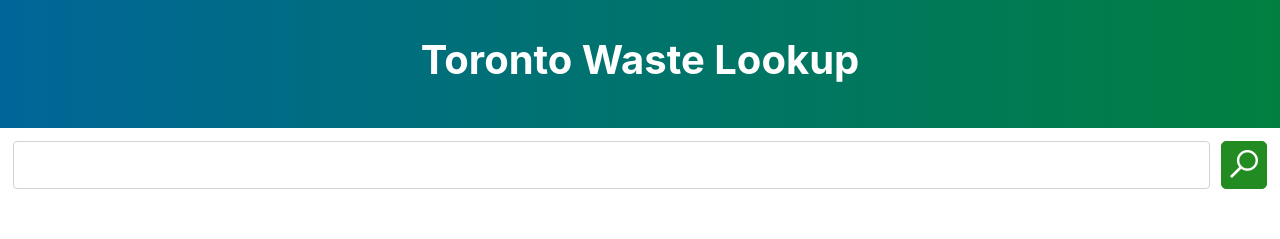
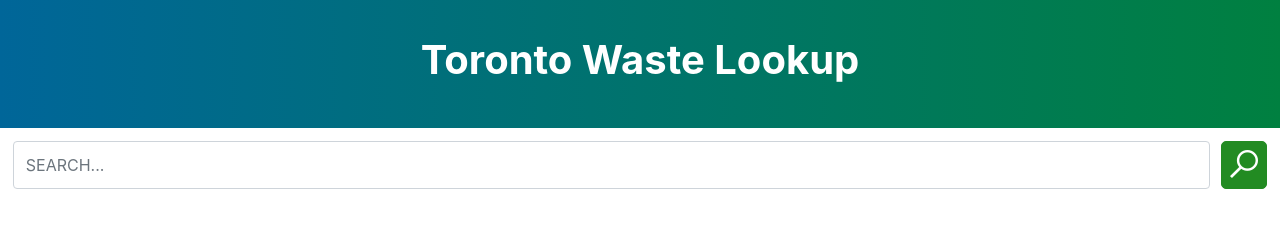
Before and after one commit to ktoroshchin/toronto-waste-wizard, a React (Create React App) app in the folder client/: page / in a window 1280 px wide. Shown: the top 239 px of the page. Built offline with nearby package versions, Linux system fonts and the light colour scheme.

Commit message:
Deployed

```diff
--- a/client/src/components/Search.js
+++ b/client/src/components/Search.js
@@ -87,8 +87,8 @@ class Search extends Component {
       <div className="main-container">
         <div className="row search-bar">
           <form onSubmit={this.searchData} className="form">
-            <input  onKeyDown={this.handleDeleteSearch} onChange={this.handleInput} className="form-control input" type="search" name="requestData" aria-label="Search"/>
-            <button className="search-button" type="submit"><i class="fab fa-sistrix fa-2x" data-fa-transform="rotate-180"></i></button>
+            <input  onKeyDown={this.handleDeleteSearch} onChange={this.handleInput} className="form-control input" type="search" name="requestData" placeholder="SEARCH..." aria-label="Search"/>
+            <button className="search-button" type="submit"><i className="fab fa-sistrix fa-2x" data-fa-transform="rotate-180"></i></button>
           </form>
         </div>
         <div className="search-results-row">
```
Also changed, not shown: 2 other files (tests, documents, lock files or other folders).
